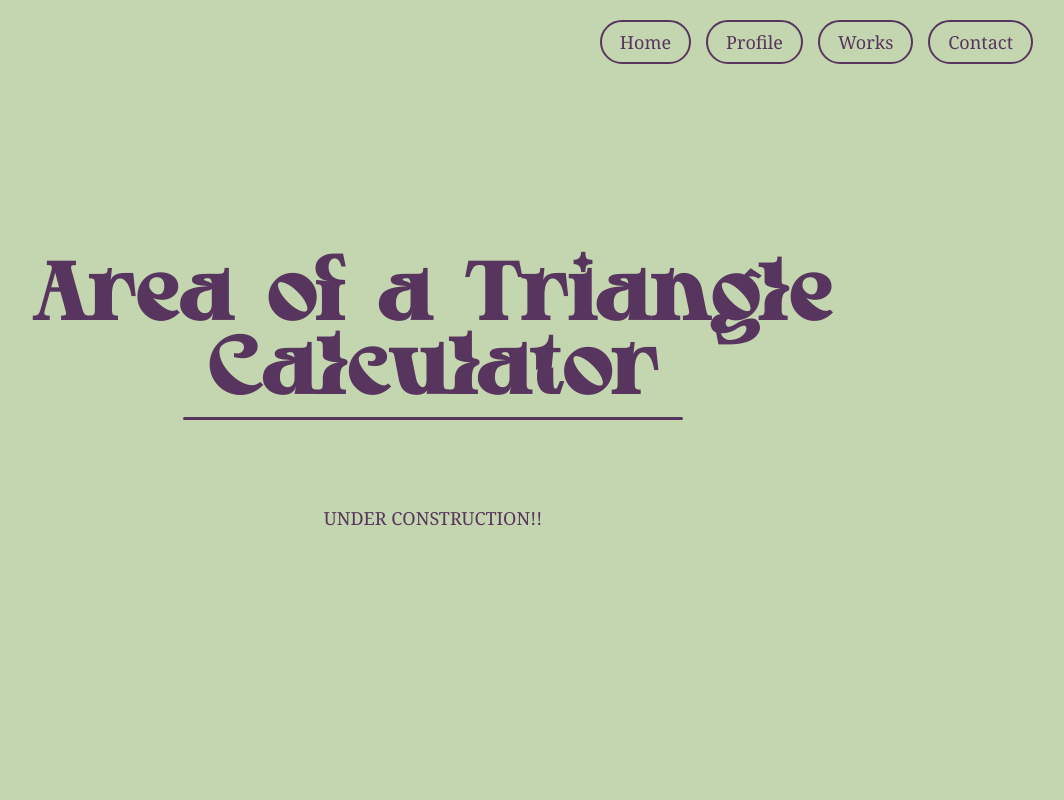
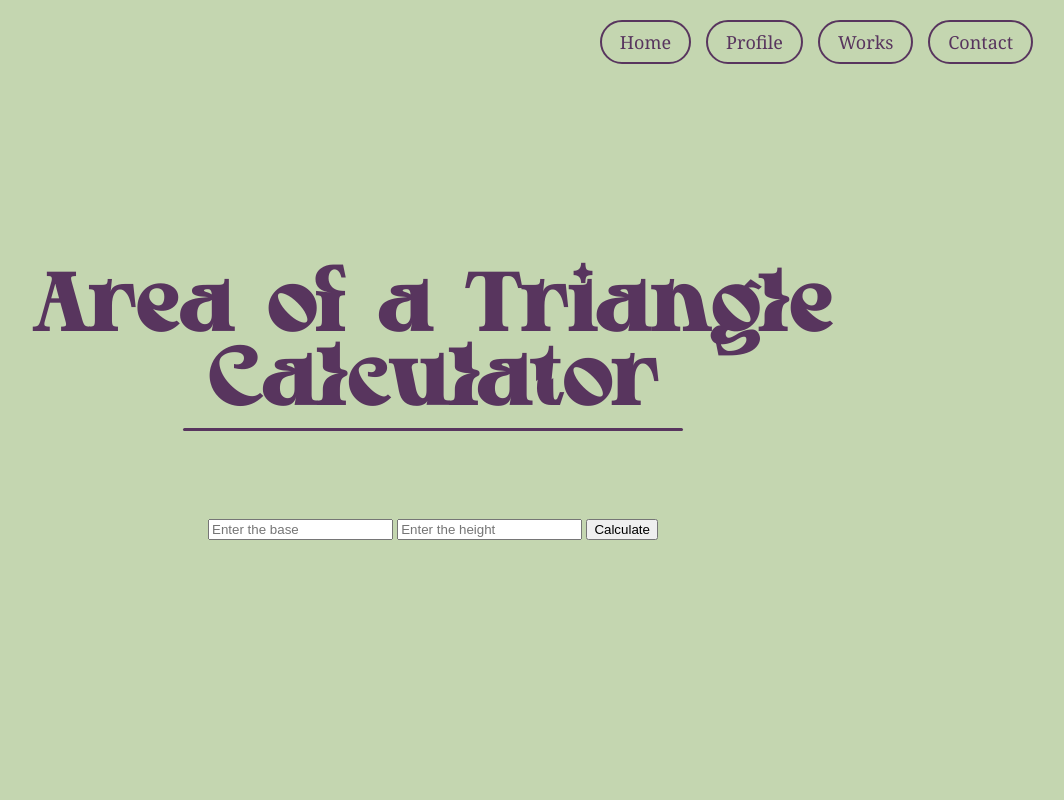
Before and after one commit to Babbsrey22/personal_webfolio, a Flask app: page /areaOfTriangle in a window 1280 px wide. Shown: the whole page, without its empty margins (207-1271 px from the left). Run offline with Flask 3, Linux system fonts and the light colour scheme.

Commit message:
working calculations for area of triangle! for both app.py and .html

```diff
--- a/app.py
+++ b/app.py
@@ -25,9 +25,17 @@ def area_of_a_circle():
             area = "Invalid input. Please enter a valid number ~"
     return render_template('areaofacircle.html', area=area)
 
-@app.route('/areaOfTriangle')
+@app.route('/areaOfTriangle', methods=['GET', 'POST'])
 def area_of_a_triangle():
-    return render_template('areaofatriangle.html')
+    area = None
+    if request.method == "POST":
+        try:
+            base = float(request.form['base'])
+            height = float(request.form['height'])
+            area = 1/2 * base * height
+        except:
+            area = "Invalid input. Please enter a valid number ~"
+    return render_template('areaofatriangle.html', area=area)
 
 if __name__ == "__main__":
     app.run(debug=True)
--- a/templates/areaofatriangle.html
+++ b/templates/areaofatriangle.html
@@ -8,8 +8,7 @@
     <link rel="stylesheet" href="{{ url_for('static', filename='style.css') }}">
 </head>
 <body>
-    <!-- DON'T FORGET THE NAVBAR NEEDS TO GO TO THE RIGHT PLACES
-     HENCE THE URL_FOR KINEMERUT GAHDAMMM -->
+    <!-- working nav bars ahhaha -->
     <nav>
         <ul>
             <li><a href="/#home">Home</a></li>
@@ -20,21 +19,21 @@
         </ul>
     </nav>
 
-    <section id="Uppercase" class="section"> <!-- THIS IS IMPORTANT TO MATCH FORMAT OF MAIN !! -->
+    <section id="areaOfTriangle" class="section"> <!-- THIS IS IMPORTANT TO MATCH FORMAT OF MAIN !! -->
         <h1 id="section-title">Area of a Triangle Calculator</h1>
-        <p>UNDER CONSTRUCTION!!</p>
-
-        <!--<form action="/works"
-        method="post"
-        style="text-align: center; margin-top: 20;">
-            <label for="inputString">Enter a string:</label>
-            <input type="text" id="inputString" name="inputString" required>
-            <input type="submit" value="Convert">
+        <form method="POST" style="text-align: center; margin-top: 20px;">
+            <input type="number" step="any" name="base" placeholder="Enter the base" required>
+            <input type="number" step="any" name="height" placeholder="Enter the height" required>
+            <button type="submit">Calculate</button>
         </form>
 
-        {% if result %}
-        <p style="text-align: center; margin-top: 20px;">Converted string: {{ result }}</p>
-        {% endif %} -->
+        <!-- this part is important for the calculations mismo -->
+        {% if area %}
+        <p style="text-align: center; margin-top: 20px;">
+            Area: {{ area }}
+        </p>
+        {% endif %}
+
     </section>
 </body>
 </html>
```
